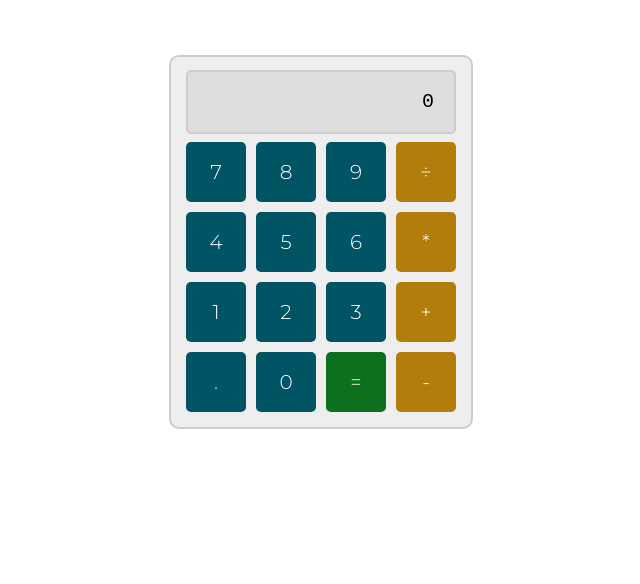
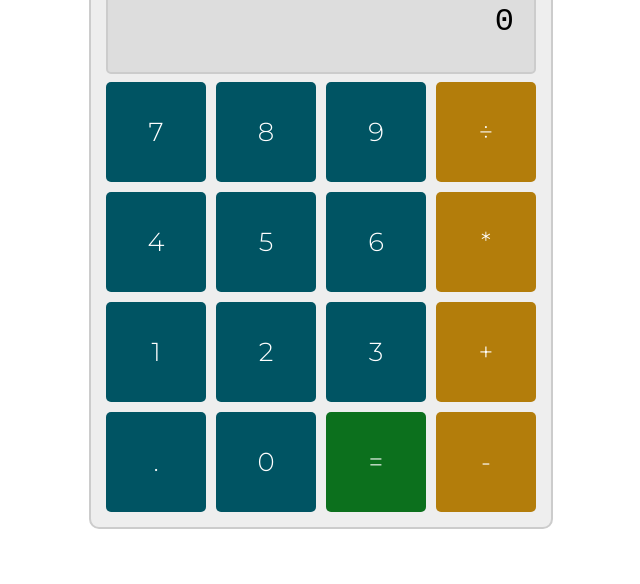
Before and after one commit to jimmycooney94/odin-fdn-calculator, a website with bundled scripts: page index.html in a window 1280 px wide. Shown: the part 232-816 px from the top of the page, without its empty margins (319-959 px from the left). Built offline with nearby package versions, Linux system fonts and the light colour scheme.

Commit message:
improved css scaling

```diff
--- a/style.css
+++ b/style.css
@@ -32,8 +32,8 @@ h1 {
 
 .calculator {
   display: grid;
-  grid-template-columns: repeat(4, 60px);
-  grid-template-rows: repeat(5, 60px);
+  grid-template-columns: repeat(4, 100px);
+  grid-template-rows: repeat(5, 100px);
   gap: 10px;
   justify-content: center;
   align-items: center;
@@ -54,7 +54,7 @@ h1 {
   display: flex;
   justify-content: flex-end;
   align-items: center;
-  font-size: 20px;
+  font-size: 32px;
 }
 
 .btn {
@@ -67,7 +67,7 @@ h1 {
   vertical-align: middle;
   border-radius: var(--radius-s);
   color: white;
-  font-size: 20px;
+  font-size: 26px;
 }
 
 .btn:hover {
```
